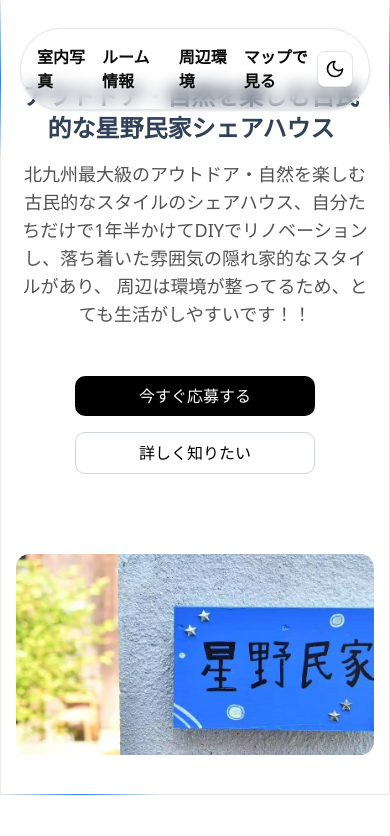
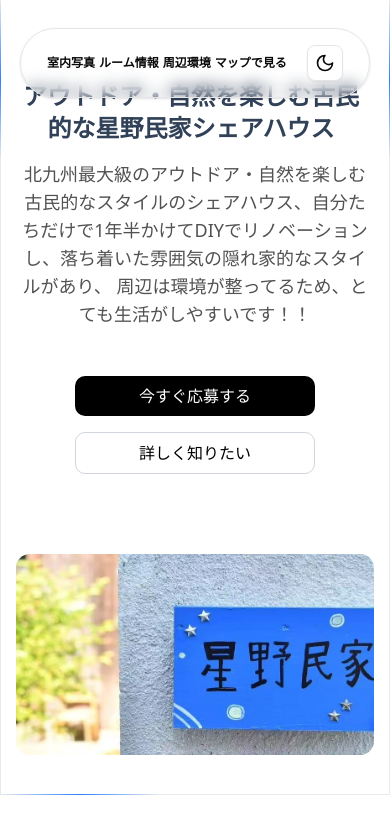
Before and after one commit to gaomingzhao666/estate-website, a Next.js app: page / in a window 390 px wide. Shown: the top 836 px of the page. Built offline with nearby package versions, Linux system fonts and the light colour scheme.

Commit message:
fix(style): responsive text size

```diff
--- a/src/components/Navbar.tsx
+++ b/src/components/Navbar.tsx
@@ -10,7 +10,7 @@ const Navbar = () => {
     <nav className="fixed inset-x-0 top-2 z-50 mx-auto max-w-xl">
       <BlurredCard>
         <div className="flex w-full items-center justify-around">
-          <ul className="flex cursor-pointer items-center justify-start space-x-4 font-semibold">
+          <ul className="flex cursor-pointer items-center justify-start space-x-1 text-xs font-semibold md:space-x-4 md:text-base">
             <Link href="#ハウス室内の写真">
               <li>室内写真</li>
             </Link>
```
